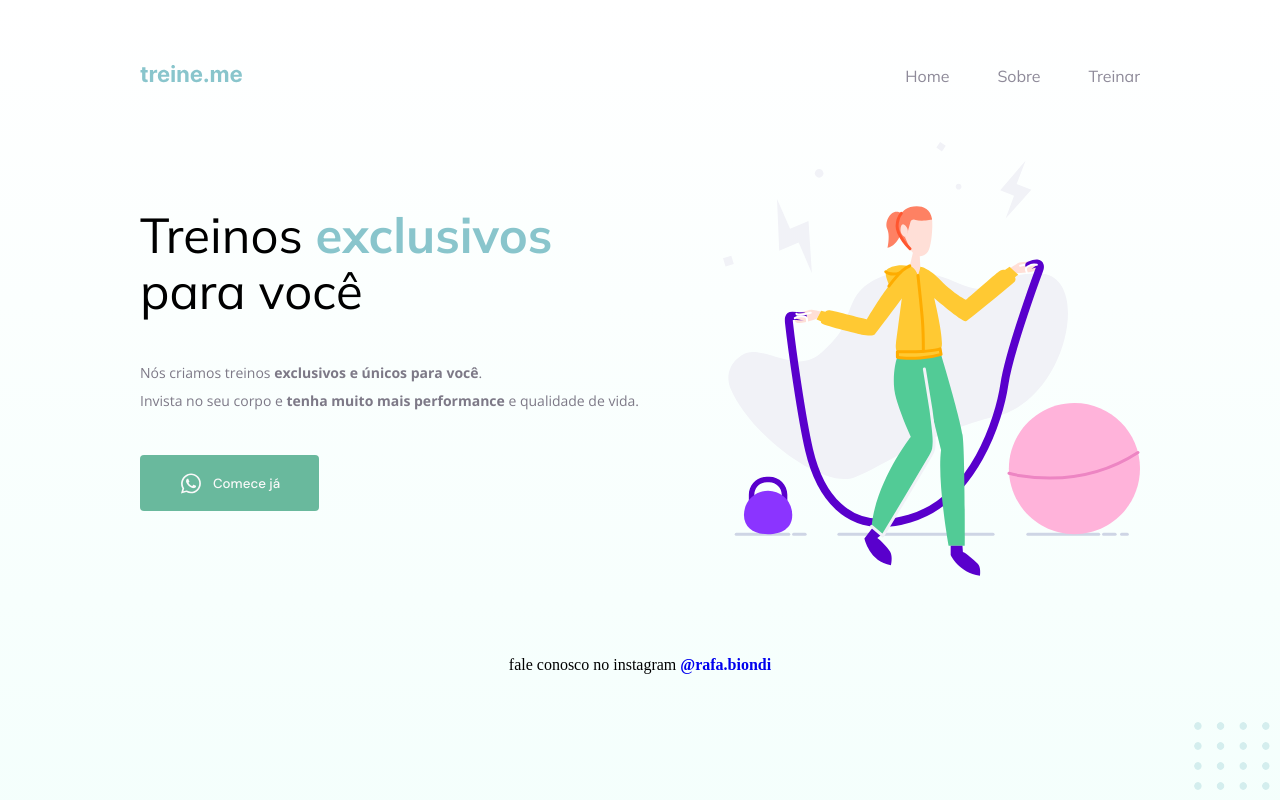
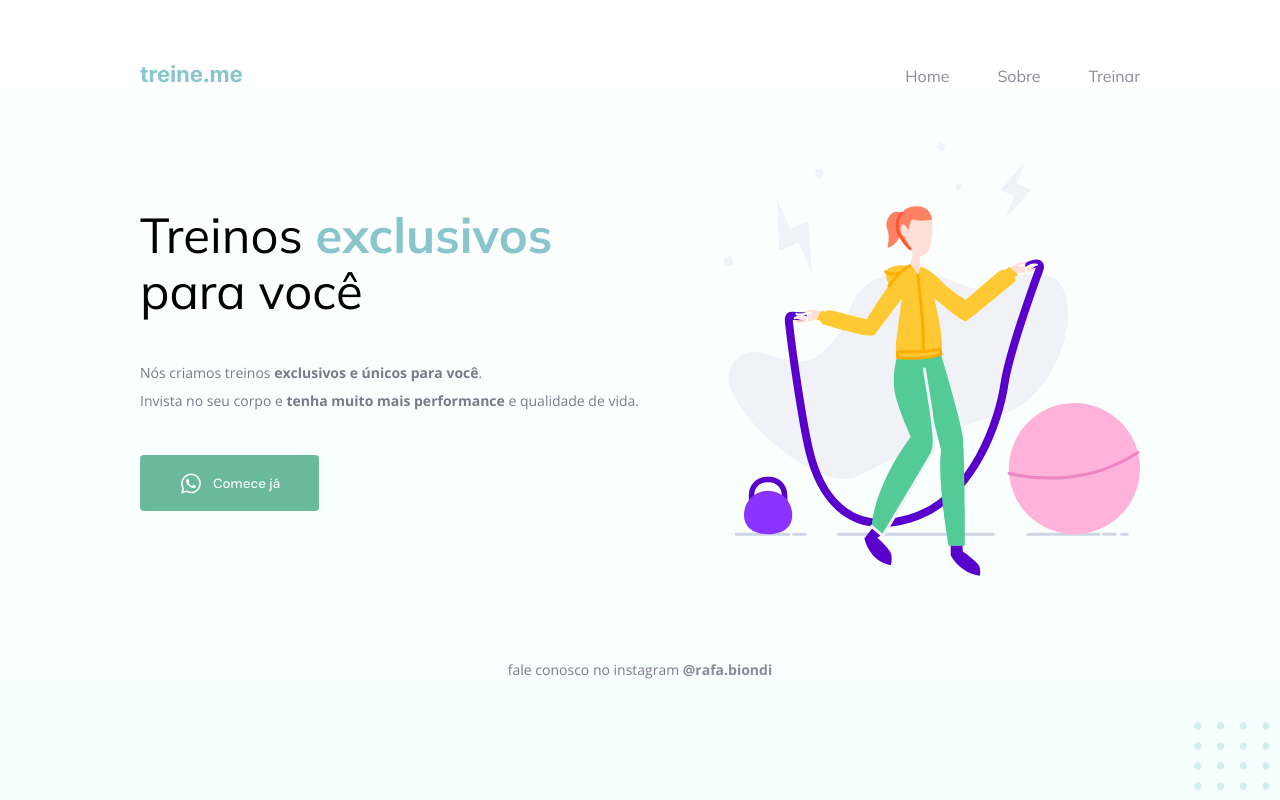
Before and after one commit to RafaBiondi/treine.me, a plain HTML site: page index.html in a window 1280 px wide. Drawn offline with nearby package versions, Linux system fonts and the light colour scheme.

Commit message:
CSS ajusts

```diff
--- a/style.css
+++ b/style.css
@@ -60,12 +60,21 @@ main {
   justify-content: space-between;
 }
 
-main p {
+p {
   font-size: 14px;
   font-weight: 400px;
   line-height: 28px;
   color: rgba(125, 121, 135, 1);
   font-family: "Open Sans", sans-serif;
+}
+
+p a {
+  color: rgba(31, 21, 52, 0.5);
+}
+
+p a:hover {
+  font-weight: bold;
+  color: rgba(31, 21, 52, 1);
 }
 
 h1 {
```
